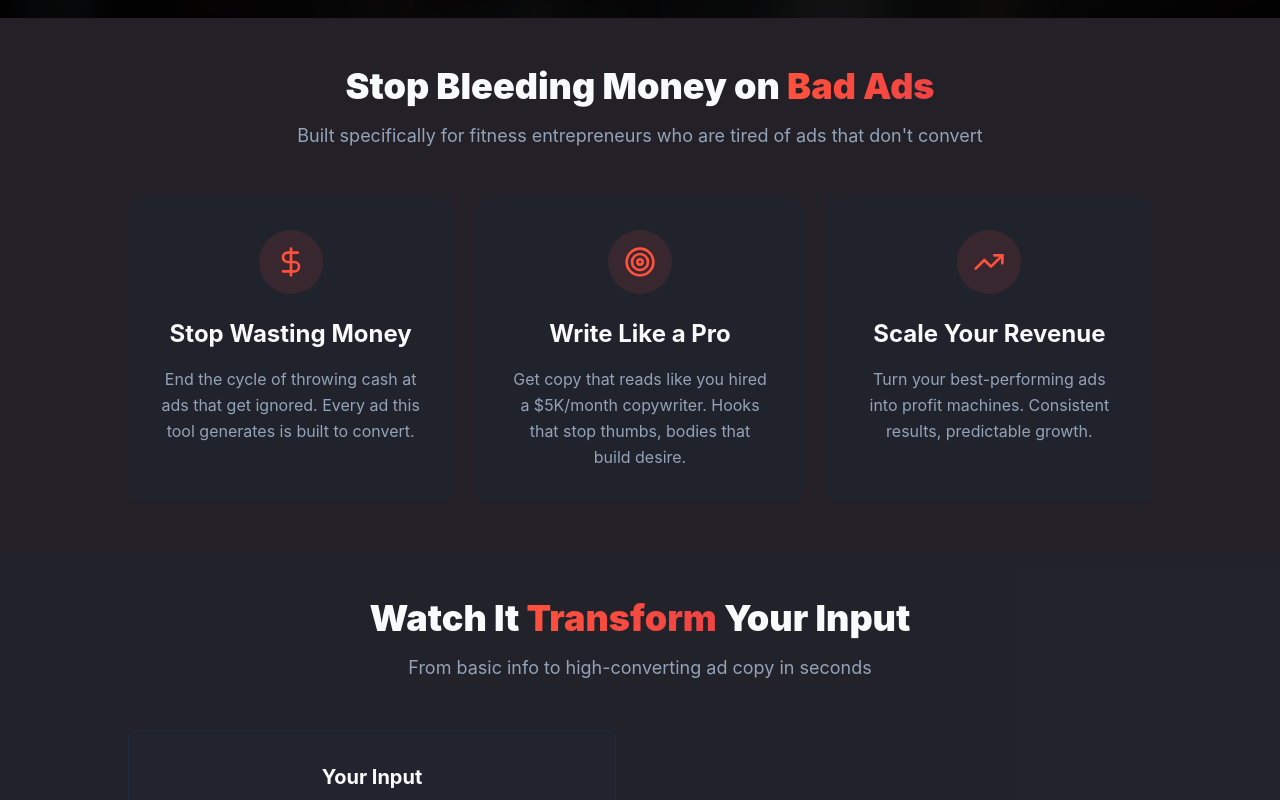
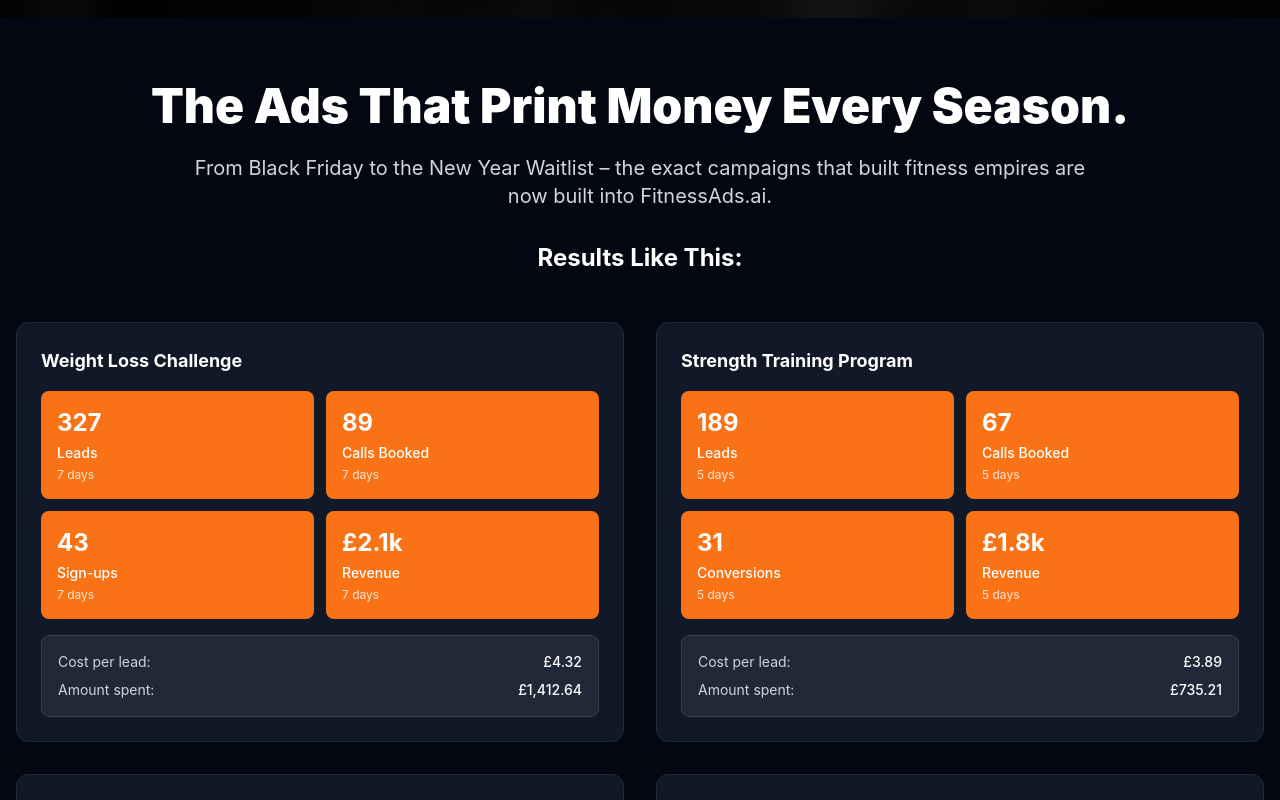
Before and after one commit to Chrisbradley140/GymAdGen, a React (Vite) app: page / in a window 1280 px wide. Shown: the part 1720-2520 px from the top of the page. Built offline with nearby package versions, Linux system fonts and the light colour scheme.

Commit message:
Remove specific landing page sections
Remove the "Stop Bleeding Money on Bad Ads" and "Watch It Transform Your Input" sections from the landing page.

```diff
--- a/src/pages/Index.tsx
+++ b/src/pages/Index.tsx
@@ -394,56 +394,6 @@ const Index = () => {
         </div>
       </section>
 
-      {/* Benefits Section */}
-      <section className="py-12 px-4">
-        <div className="max-w-5xl mx-auto">
-          <div className="text-center mb-12">
-            <h2 className="text-3xl md:text-4xl font-black mb-4">
-              Stop Bleeding Money on <span className="text-gradient">Bad Ads</span>
-            </h2>
-            <p className="text-lg text-muted-foreground">
-              Built specifically for fitness entrepreneurs who are tired of ads that don't convert
-            </p>
-          </div>
-
-          <div className="grid md:grid-cols-3 gap-6">
-            <BenefitCard
-              icon={DollarSign}
-              title="Stop Wasting Money"
-              description="End the cycle of throwing cash at ads that get ignored. Every ad this tool generates is built to convert."
-            />
-
-            <BenefitCard
-              icon={Target}
-              title="Write Like a Pro"
-              description="Get copy that reads like you hired a $5K/month copywriter. Hooks that stop thumbs, bodies that build desire."
-            />
-
-            <BenefitCard
-              icon={TrendingUp}
-              title="Scale Your Revenue"
-              description="Turn your best-performing ads into profit machines. Consistent results, predictable growth."
-            />
-          </div>
-        </div>
-      </section>
-
-      {/* Product Demo */}
-      <section className="py-12 px-4 bg-secondary/20">
-        <div className="max-w-5xl mx-auto">
-          <div className="text-center mb-12">
-            <h2 className="text-3xl md:text-4xl font-black mb-4">
-              Watch It <span className="text-gradient">Transform</span> Your Input
-            </h2>
-            <p className="text-lg text-muted-foreground">
-              From basic info to high-converting ad copy in seconds
-            </p>
-          </div>
-
-          <ProductDemo />
-        </div>
-      </section>
-
       {/* New Results Showcase Section */}
       <ResultsShowcase />
 
```
